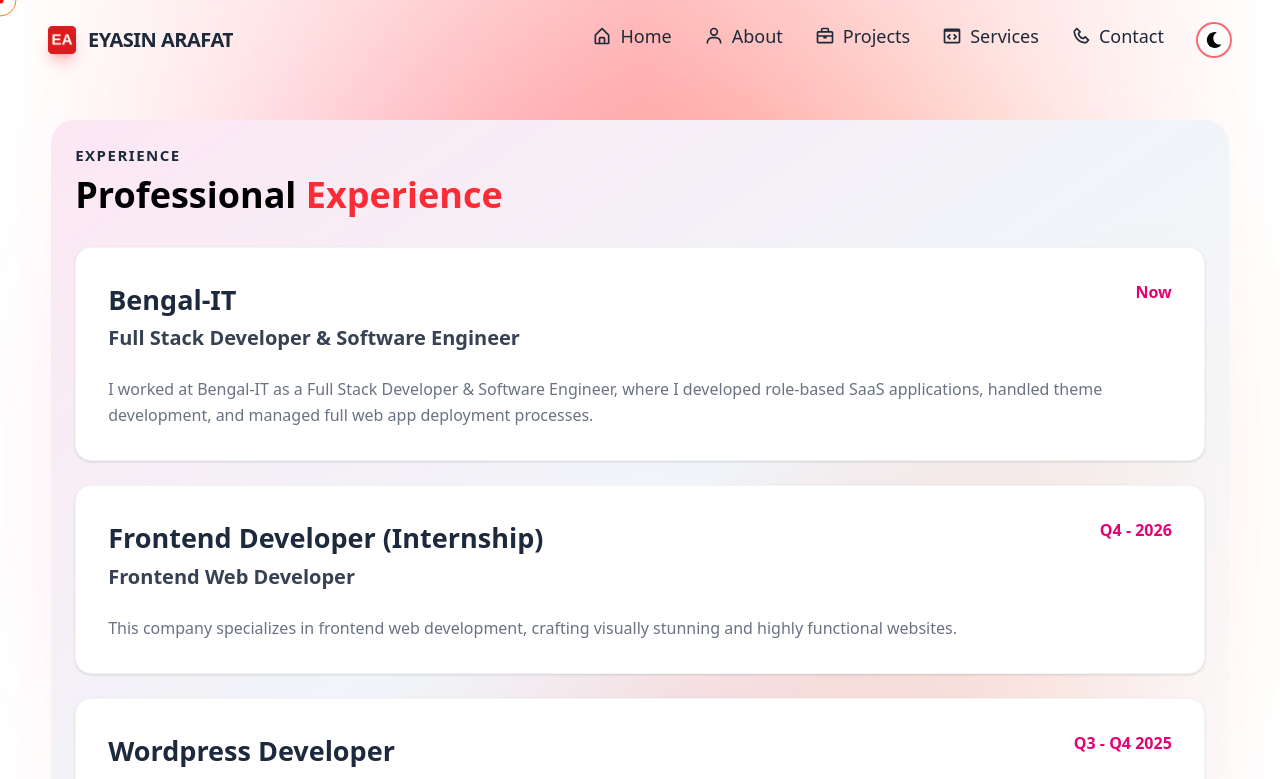
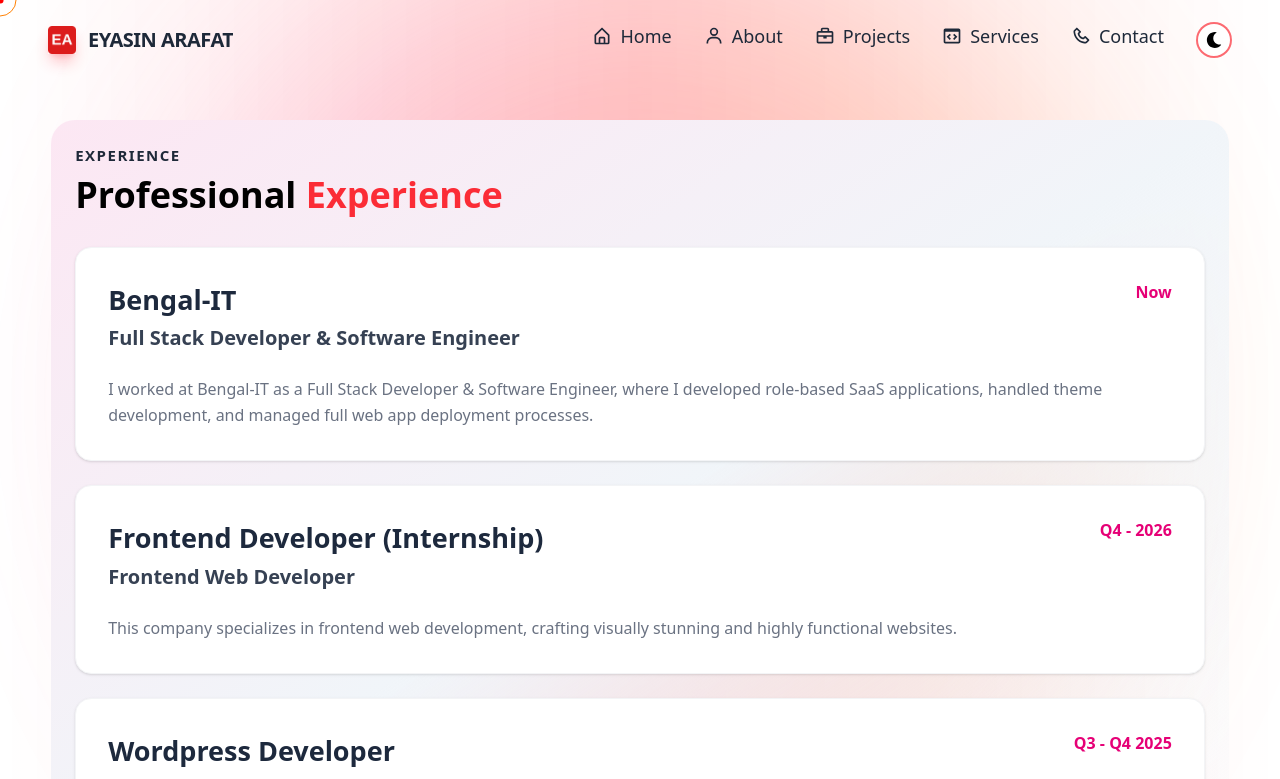
Before and after one commit to eyasinarafat3485-gif/my-next-js-portfolio, a Next.js app: page /components/Experience in a window 1280 px wide. Shown: the top 779 px of the page. Built offline with nearby package versions, Linux system fonts and the light colour scheme.

Commit message:
theme modify

```diff
--- a/src/app/components/MotionWrapper.jsx
+++ b/src/app/components/MotionWrapper.jsx
@@ -1,14 +1,65 @@
+// 'use client';
+
+// import { motion } from 'framer-motion';
+
+// const BackgroundMotion = ({ children }) => {
+//   return (
+//     <div className="relative min-h-screen w-full overflow-hidden bg-white dark:bg-black">
+
+//       {/* Animated Glow */}
+//       <motion.div
+//         className="pointer-events-none absolute inset-0 z-0 flex items-center justify-center"
+//         animate={{
+//           scale: [1, 1.15, 1],
+//           opacity: [0.5, 0.8, 0.5],
+//         }}
+//         transition={{
+//           duration: 6,
+//           repeat: Infinity,
+//           ease: 'easeInOut',
+//         }}
+//       >
+//         <div
+//           className="
+//             w-[900px]
+//             h-[900px]
+//             rounded-full
+//             blur-[120px]
+//             bg-gradient-to-r
+//             from-pink-400/70
+//             via-red-400/70
+//             to-orange-400/70
+//             dark:from-red-500/70
+//             dark:via-pink-500/70
+//             dark:to-orange-400/70
+//           "
+//         />
+//       </motion.div>
+
+//       {/* Overlay */}
+//       <div className="absolute inset-0 z-[1] bg-[linear-gradient(to_right,transparent,rgba(255,0,0,0.2),transparent)] dark:bg-[linear-gradient(to_right,transparent,rgba(255,0,0,0.1),transparent)] pointer-events-none" />
+
+//       {/* Main Content */}
+//       <div className="relative z-10">
+//         {children}
+//       </div>
+//     </div>
+//   );
+// };
+
+// export default BackgroundMotion;
+
 'use client';
 
 import { motion } from 'framer-motion';
 
 const BackgroundMotion = ({ children }) => {
   return (
-    <div className="relative min-h-screen w-full overflow-hidden bg-white dark:bg-black">
+    <div className="relative min-h-screen w-full bg-white dark:bg-black">
 
       {/* Animated Glow */}
       <motion.div
-        className="pointer-events-none absolute inset-0 z-0 flex items-center justify-center"
+        className="pointer-events-none fixed inset-0 z-0 flex items-center justify-center overflow-hidden"
         animate={{
           scale: [1, 1.15, 1],
           opacity: [0.5, 0.8, 0.5],
@@ -26,18 +77,18 @@ const BackgroundMotion = ({ children }) => {
             rounded-full
             blur-[120px]
             bg-gradient-to-r
-            from-pink-400/70
-            via-red-400/70
-            to-orange-400/70
-            dark:from-red-500/70
-            dark:via-pink-500/70
-            dark:to-orange-400/70
+            from-pink-400/60
+            via-red-400/60
+            to-orange-400/60
+            dark:from-red-400/40
+            dark:via-pink-400/40
+            dark:to-orange-400/40
           "
         />
       </motion.div>
 
       {/* Overlay */}
-      <div className="absolute inset-0 z-[1] bg-[linear-gradient(to_right,transparent,rgba(255,0,0,0.2),transparent)] dark:bg-[linear-gradient(to_right,transparent,rgba(255,0,0,0.1),transparent)] pointer-events-none" />
+      <div className="fixed inset-0 z-[1] pointer-events-none bg-[linear-gradient(to_right,transparent,rgba(255,0,0,0.1),transparent)] dark:bg-[linear-gradient(to_right,transparent,rgba(255,0,0,0.05),transparent)]" />
 
       {/* Main Content */}
       <div className="relative z-10">
--- a/src/app/globals.css
+++ b/src/app/globals.css
@@ -1,6 +1,7 @@
 @import "tailwindcss";
 @plugin "daisyui";
 @custom-variant dark (&:where(.dark, .dark *));
+
 
 
 html.lenis,
```
